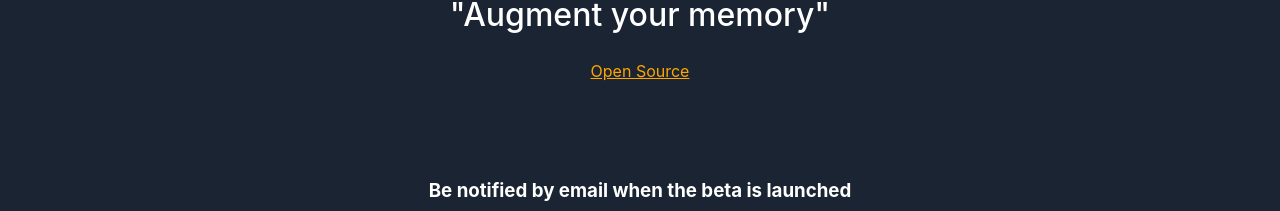
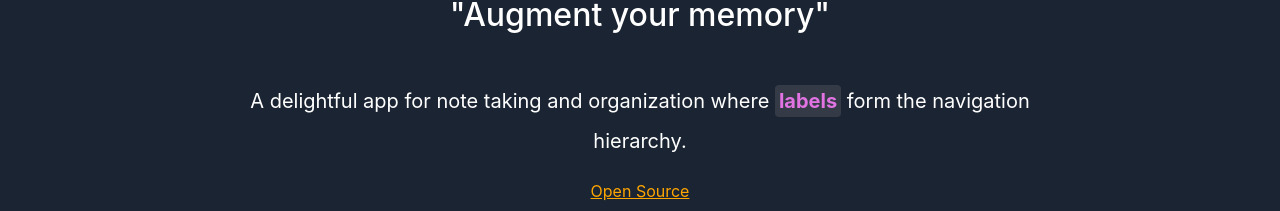
Before and after one commit to graphnote-app/graphnote.app, a Next.js app: page / in a window 1280 px wide. Shown: the part 1285-1496 px from the top of the page. Built offline with nearby package versions, Linux system fonts and the light colour scheme.

Commit message:
Add more copy to site

```diff
--- a/pages/index.tsx
+++ b/pages/index.tsx
@@ -26,7 +26,6 @@ const Home: NextPage = () => {
         </a>
         <div className={styles.spacer1}></div>
         <p style={{fontSize: "1.25em", maxWidth: 800, lineHeight: "2em"}}>Center your world around relationships. A graph style file structure with relationships (<span style={{borderRadius: "4px", padding: "4px", backgroundColor: "rgba(128, 128, 128, 0.25)", color: "#FFC962", fontWeight: "bold"}}>labels</span> & <span style={{borderRadius: "4px", padding: "4px", backgroundColor: "rgba(128, 128, 128, 0.25)", color: "#5E81FF", fontWeight: "bold"}}>links</span>), to group together <span style={{borderRadius: "4px", padding: "4px", backgroundColor: "rgba(128, 128, 128, 0.25)", color: "#E173E2", fontWeight: "bold"}}>documents</span></p>
-
         <div className={styles.spacer1}></div>
         <Image
           src="https://raw.githubusercontent.com/graphnote-io/graphnote/master/Resources/graphnote_screenshot.png"
@@ -35,6 +34,7 @@ const Home: NextPage = () => {
         />
         <div className={styles.spacer1}></div>
         <h2 className={styles.slogan}>&quot;Augment your memory&quot;</h2>
+        <p style={{fontSize: "1.25em", maxWidth: 800, lineHeight: "2em"}}>A delightful app for note taking and organization where <span style={{borderRadius: "4px", padding: "4px", backgroundColor: "rgba(128, 128, 128, 0.25)", color: "#E173E2", fontWeight: "bold"}}>labels</span> form the navigation hierarchy.</p>
         <a className={styles.comingSoonLink} href="https://github.com/graphnote-app/graphnote">Open Source</a>
         <div className={styles.spacer1}></div>
         <div className={styles.spacer2}></div>
```
